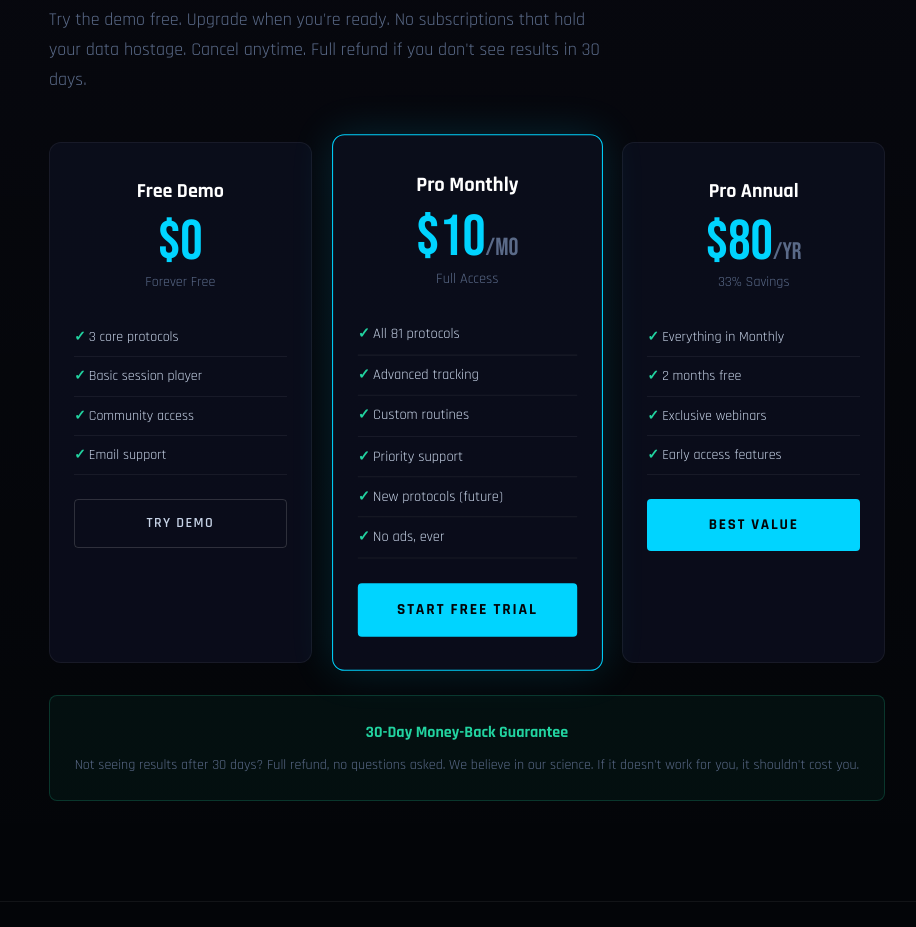
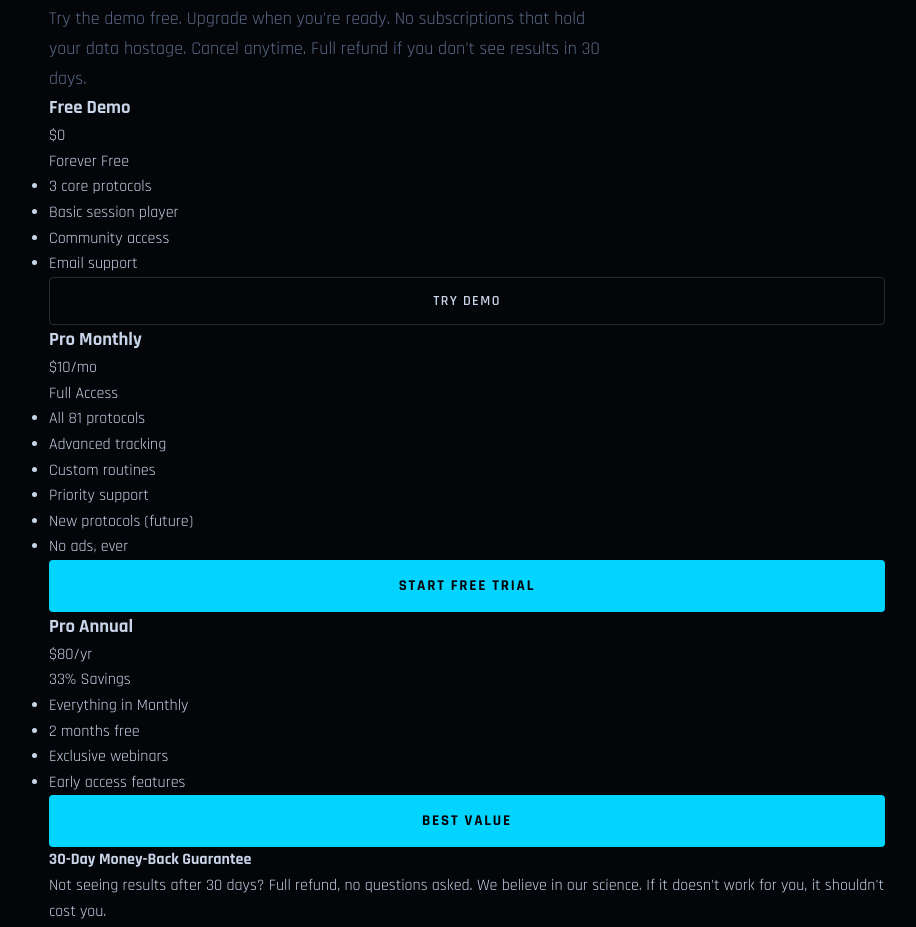
Before and after one commit to knowurknottty/synsyncweb, a plain HTML site: page index.html in a window 1280 px wide. Shown: the part 7640-8567 px from the top of the page, without its empty margins (173-1089 px from the left). Drawn offline with Linux system fonts and the light colour scheme.

Commit message:
Update index.html

```diff
--- a/index.html
+++ b/index.html
@@ -134,23 +134,6 @@ section{padding:100px 0}
 .ft{font-family:'Rajdhani',sans-serif;font-size:17px;font-weight:700;color:var(--white);margin-bottom:2px}
 .fc{font-family:'JetBrains Mono',monospace;font-size:10px;color:var(--cyan);letter-spacing:.12em;text-transform:uppercase;margin-bottom:6px}
 .fb{font-size:13px;color:var(--dim);line-height:1.4}
-
-/* Pricing Section */
-#pricing{border-top:1px solid var(--border);background:linear-gradient(180deg,rgba(155,109,255,0.03) 0%,transparent 100%)}
-.pricing-grid{display:grid;grid-template-columns:repeat(3,1fr);gap:24px;margin-top:48px}
-.pricing-card{background:var(--surface);border:1px solid var(--border);border-radius:12px;padding:32px 24px;text-align:center;transition:all 0.3s}
-.pricing-card:hover{border-color:rgba(0,212,255,0.2)}
-.pricing-card.featured{border-color:var(--cyan);box-shadow:0 0 40px rgba(0,212,255,0.15);transform:scale(1.03)}
-.pricing-card h3{color:var(--white);font-size:20px;margin-bottom:8px}
-.price{font-family:'Bebas Neue',sans-serif;font-size:56px;color:var(--cyan);line-height:1}
-.price span{font-size:24px;color:var(--dim)}
-.price-period{color:var(--dim);font-size:14px;margin-bottom:24px}
-.features-list{list-style:none;text-align:left;margin-bottom:24px}
-.features-list li{padding:8px 0;color:var(--offwhite);font-size:14px;border-bottom:1px solid var(--border)}
-.features-list li::before{content:'✓ ';color:var(--green);font-weight:700}
-.guarantee{background:rgba(34,211,160,0.05);border:1px solid rgba(34,211,160,0.2);border-radius:8px;padding:24px;text-align:center;margin-top:32px}
-.guarantee h4{color:var(--green);margin-bottom:8px}
-.guarantee p{color:var(--dim);font-size:14px}
 
 /* Testimonials */
 #testimonials{border-top:1px solid var(--border)}
```
